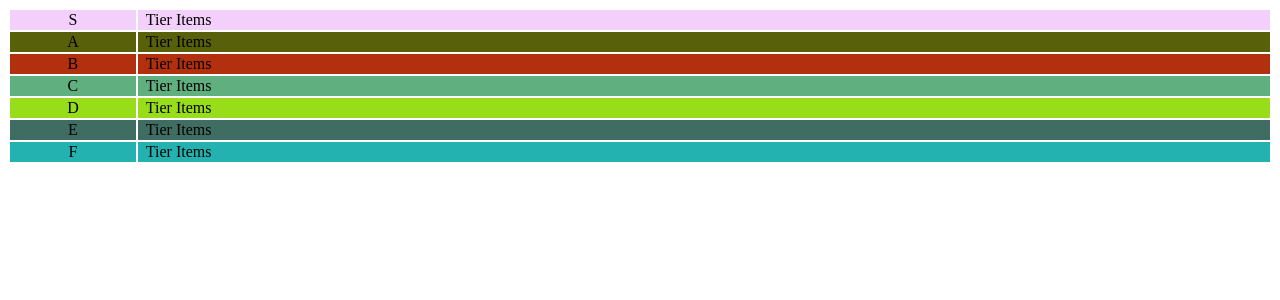
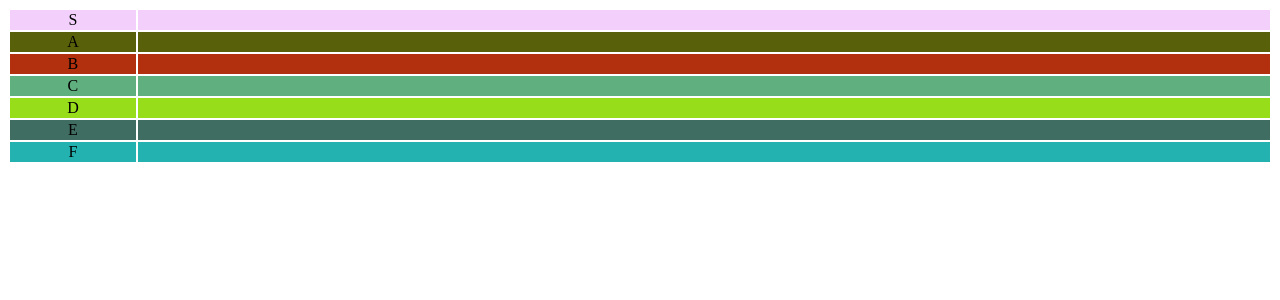
Before and after one commit to vincitaylaran/tier-list, a React (Create React App) app: page / in a window 1280 px wide. Shown: the top 300 px of the page. Built offline with nearby package versions, Linux system fonts and the light colour scheme.

Commit message:
decouple components

```diff
--- /dev/null
+++ b/src/components/Table.js
@@ -0,0 +1,24 @@
+import React, { Component } from "react";
+import styled from "styled-components";
+
+import TableRow from "./TableRow";
+
+const StyledTable = styled.table`
+  width: 100%;
+`;
+
+class Table extends Component {
+  render() {
+    return (
+      <StyledTable>
+        <tbody>
+          {this.props.data.map((item, index) => (
+            <TableRow data={item.tierValue} key={index} />
+          ))}
+        </tbody>
+      </StyledTable>
+    );
+  }
+}
+
+export default Table;
--- /dev/null
+++ b/src/components/TableRow.js
@@ -0,0 +1,32 @@
+import React, { Component } from "react";
+import styled, { css } from "styled-components";
+import chroma from "chroma-js";
+
+const StyledTableRow = styled.tr`
+  ${({ color = chroma.random() }) => css`
+    background-color: ${color};
+  `};
+`;
+
+const StyledTableCellValue = styled.td`
+  display: flex;
+  justify-content: center;
+`;
+
+const StyledTableCellItems = styled.td`
+  width: 90%;
+  padding-left: 0.5rem;
+`;
+
+class TableRow extends Component {
+  render() {
+    return (
+      <StyledTableRow>
+        <StyledTableCellValue>{this.props.data}</StyledTableCellValue>
+        <StyledTableCellItems />
+      </StyledTableRow>
+    );
+  }
+}
+
+export default TableRow;
--- a/src/components/TierList.js
+++ b/src/components/TierList.js
@@ -1,28 +1,8 @@
 import React, { Component } from "react";
-import styled, { css } from "styled-components";
-import chroma from "chroma-js";
 
 import { initialData } from "../initial-data";
 
-const Table = styled.table`
-  width: 100%;
-`;
-
-const TableRow = styled.tr`
-  ${({ color = chroma.random() }) => css`
-    background-color: ${color};
-  `};
-`;
-
-const TableCellValue = styled.td`
-  display: flex;
-  justify-content: center;
-`;
-
-const TableCellItems = styled.td`
-  width: 90%;
-  padding-left: 0.5rem;
-`;
+import Table from "./Table";
 
 class TierList extends Component {
   state = {
@@ -30,20 +10,7 @@ class TierList extends Component {
   };
 
   render() {
-    return (
-      <Table>
-        <tbody>
-          {this.state.rows.map((row, index) => {
-            return (
-              <TableRow key={index}>
-                <TableCellValue>{row.tierValue}</TableCellValue>
-                <TableCellItems>Tier Items</TableCellItems>
-              </TableRow>
-            );
-          })}
-        </tbody>
-      </Table>
-    );
+    return <Table data={this.state.rows} />;
   }
 }
 
```
